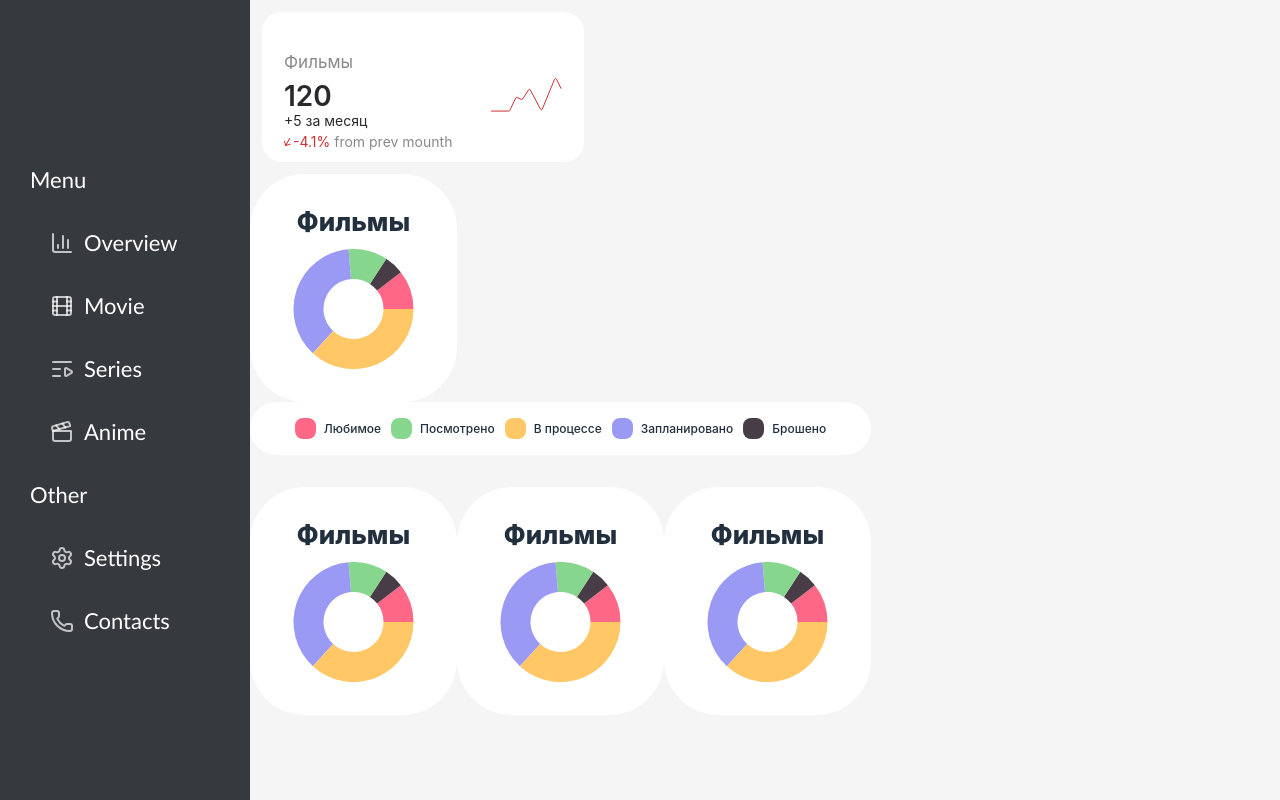
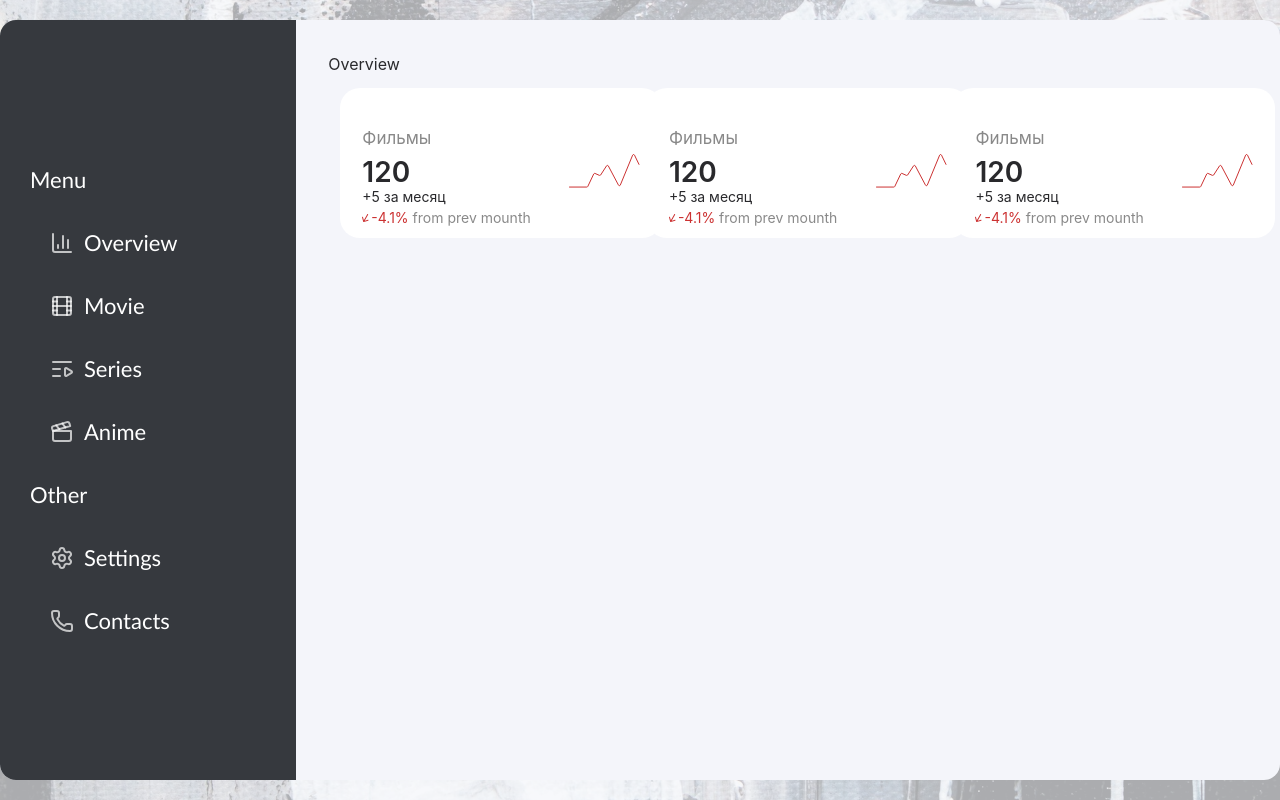
Before and after one commit to enoughy/EntertainmentTracker, a Next.js app: page / in a window 1280 px wide. Built offline with nearby package versions, Linux system fonts and the light colour scheme.

Commit message:
add base overveiw struct && set layout whith bg-img

```diff
--- a/app/components/navigation.tsx
+++ b/app/components/navigation.tsx
@@ -1,22 +1,52 @@
-import Film from './icons/film'
-import Chart from './icons/chart'
-import Series from './icons/series'
-import Anime from './icons/clapperboard'
-import Settings from './icons/settings'
-import Link from 'next/link'
-import Help from './icons/help'
+import Film from "./icons/film";
+import Chart from "./icons/chart";
+import Series from "./icons/series";
+import Anime from "./icons/clapperboard";
+import Settings from "./icons/settings";
+import Link from "next/link";
+import Help from "./icons/help";
 
-export default function(){
-    return(
-        <div className="bg-[#36393e] w-[250px] h-[100vh] flex flex-col gap-[30px] justify-center font-sans text-[white] text-[22px] navigation">
-            <h2>Menu</h2>
-            <Link href="/"><div className="card"><Chart />Overview</div></Link>
-            <Link href="/Movie"><div className='card'><Film />Movie</div></Link>
-            <Link href="/Series"><div className="card"><Series />Series</div></Link>
-            <Link href="/Anime"><div className="card"><Anime />Anime</div></Link>
-            <h2>Other</h2>
-            <Link href="/Settings"><div className="card"><Settings />Settings</div></Link>
-            <Link href="/Help"><div className="card"><Help />Contacts</div></Link>
+export default function () {
+  return (
+    <div className="bg-[#36393e] w-[332px] h-[100%] flex flex-col gap-[30px] justify-center font-sans text-[white] text-[22px] navigation">
+      <h2>Menu</h2>
+      <Link href="/">
+        <div className="card">
+          <Chart />
+          Overview
         </div>
-    )
+      </Link>
+      <Link href="/Movie">
+        <div className="card">
+          <Film />
+          Movie
+        </div>
+      </Link>
+      <Link href="/Series">
+        <div className="card">
+          <Series />
+          Series
+        </div>
+      </Link>
+      <Link href="/Anime">
+        <div className="card">
+          <Anime />
+          Anime
+        </div>
+      </Link>
+      <h2>Other</h2>
+      <Link href="/Settings">
+        <div className="card">
+          <Settings />
+          Settings
+        </div>
+      </Link>
+      <Link href="/Help">
+        <div className="card">
+          <Help />
+          Contacts
+        </div>
+      </Link>
+    </div>
+  );
 }
--- a/app/globals.css
+++ b/app/globals.css
@@ -1,7 +1,8 @@
 @import "tailwindcss";
 
 :root {
-  --background: #f5f5f5;
+  --background: #f4f5fa;
+
   --foreground: #171717;
 }
 
@@ -28,7 +29,7 @@ body {
   font-family: "Inter", sans-serif;
   font-optical-sizing: auto;
 }
-.card{
+.card {
   display: flex;
   gap: 10px;
   transition: 0.3s ease;
@@ -37,16 +38,16 @@ body {
   display: flex;
   align-items: center;
 }
-.card:hover{
+.card:hover {
   transform: scale(1.02);
   text-shadow:
-  0 0 30px rgb(0, 238, 255),
-  0 0 35px rgb(0, 238, 255),
-  0 0 40px rgb(0, 238, 255);
+    0 0 30px rgb(0, 238, 255),
+    0 0 35px rgb(0, 238, 255),
+    0 0 40px rgb(0, 238, 255);
 }
-.navigation{
-  font-family: 'Trebuchet MS', Helvetica, sans-serif;
+.navigation {
+  font-family: "Trebuchet MS", Helvetica, sans-serif;
 }
-.navigation>h2{
+.navigation > h2 {
   margin-left: 30px;
 }
--- a/app/layout.tsx
+++ b/app/layout.tsx
@@ -1,7 +1,8 @@
 import type { Metadata } from "next";
 import { Geist, Geist_Mono } from "next/font/google";
-import Nav from './components/navigation';
+import Nav from "./components/navigation";
 import "./globals.css";
+import backgroundImage from "../img/steve-a-johnson-jPT1hVOhqb0-unsplash.jpg";
 
 const geistSans = Geist({
   variable: "--font-geist-sans",
@@ -28,15 +29,19 @@ export default function RootLayout({
       lang="en"
       className={`${geistSans.variable} ${geistMono.variable} h-full antialiased`}
     >
-      <body className="min-h-full flex flex-row">
-        <Nav />
-        <main>
-          {children}
-        </main>
+      <body className="min-h-full flex justify-center items-center">
+        <div
+          className="z-0 absolute inset-0 bg-cover bg-center bg-fixed opacity-30"
+          style={{
+            backgroundImage: `url(${backgroundImage.src})`,
+          }}
+        />
+        <div className="z-10 w-[1440px] h-[95vh] mx-auto flex bg-[var(--background)] rounded-2xl overflow-hidden">
+          <Nav />
+          <main className="mx-auto">{children}</main>
 
-        <footer>
-
-        </footer>
+          <footer></footer>
+        </div>
       </body>
     </html>
   );
--- a/app/page.tsx
+++ b/app/page.tsx
@@ -19,14 +19,29 @@ const arr = [data];
 export default function Home() {
   return (
     <>
+      <div className="p-8">
+        <h1>Overview</h1>
+        <div className="grid grid-cols-3">
           <BaseStatCard
             name="Фильмы"
             countAll={120}
             countChange={5}
             proc={-4.1}
           ></BaseStatCard>
-      <DountChart stat={data} name="Фильмы"></DountChart>
-      <DountChartContainer data={arr}></DountChartContainer>
+          <BaseStatCard
+            name="Фильмы"
+            countAll={120}
+            countChange={5}
+            proc={-4.1}
+          ></BaseStatCard>
+          <BaseStatCard
+            name="Фильмы"
+            countAll={120}
+            countChange={5}
+            proc={-4.1}
+          ></BaseStatCard>
+        </div>
+      </div>
     </>
   );
 }
```
Also changed, not shown: img/milad-fakurian-GJKx5lhwU3M-unsplash.jpg (added), img/steve-a-johnson-jPT1hVOhqb0-unsplash.jpg (added). Lines whose indentation alone changed are shown as unchanged.
